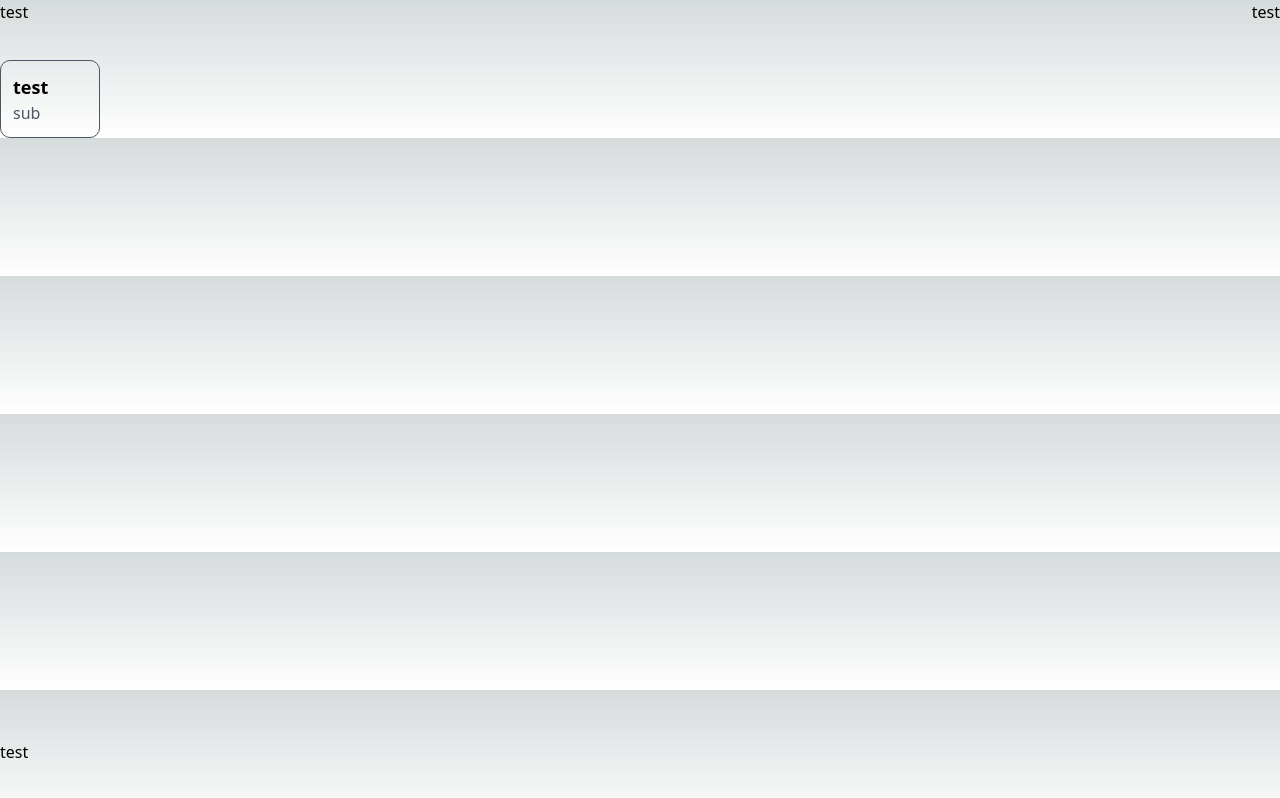
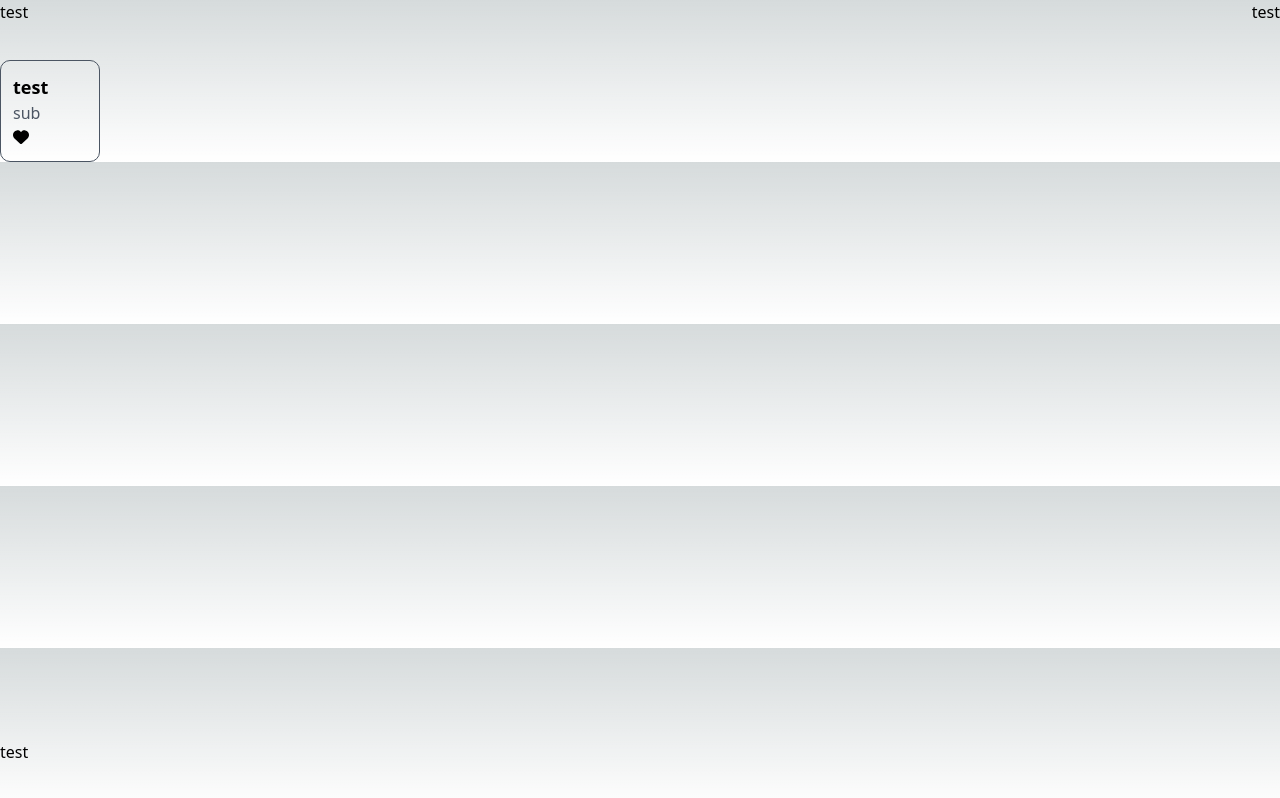
Before and after one commit to LEEYEJI501/earthquake, a Next.js app: page / in a window 1280 px wide. Built offline with nearby package versions, Linux system fonts and the light colour scheme.

Commit message:
Update Font Awesome Icon

```diff
--- a/pages/index.tsx
+++ b/pages/index.tsx
@@ -12,7 +12,7 @@ import { faHeart } from '@fortawesome/free-solid-svg-icons';
 
 const inter = Inter({ subsets: ["latin"] });
 const iconName = 'fa-heart';
-const iconDefinition = findIconDefinition({ iconName: iconName });
+const iconDefinition =  icon(faHeart);
 
 export default function Home() {
   return (
```
